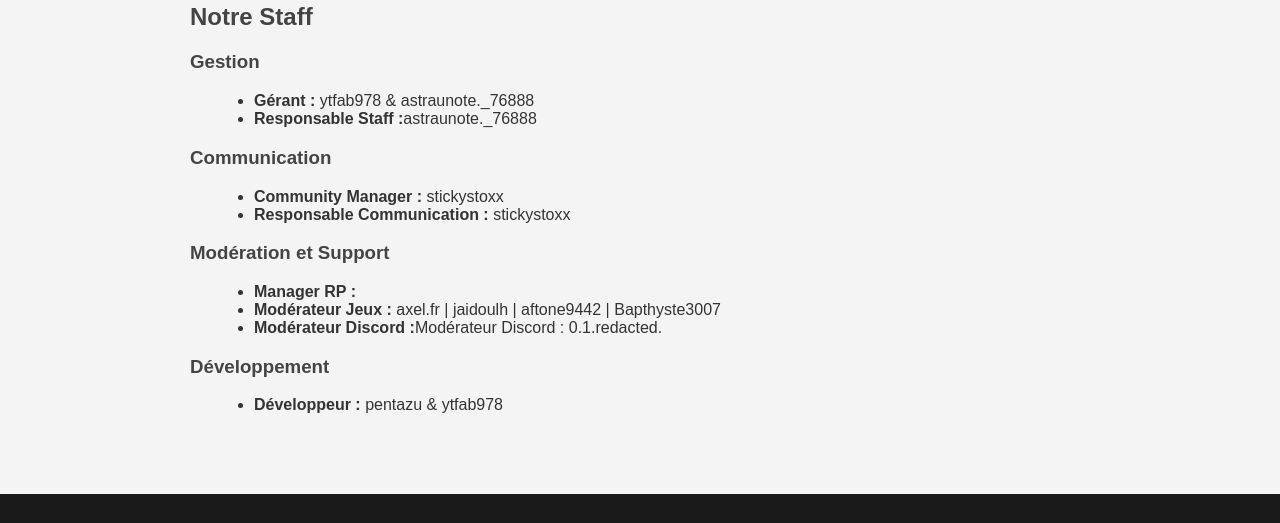
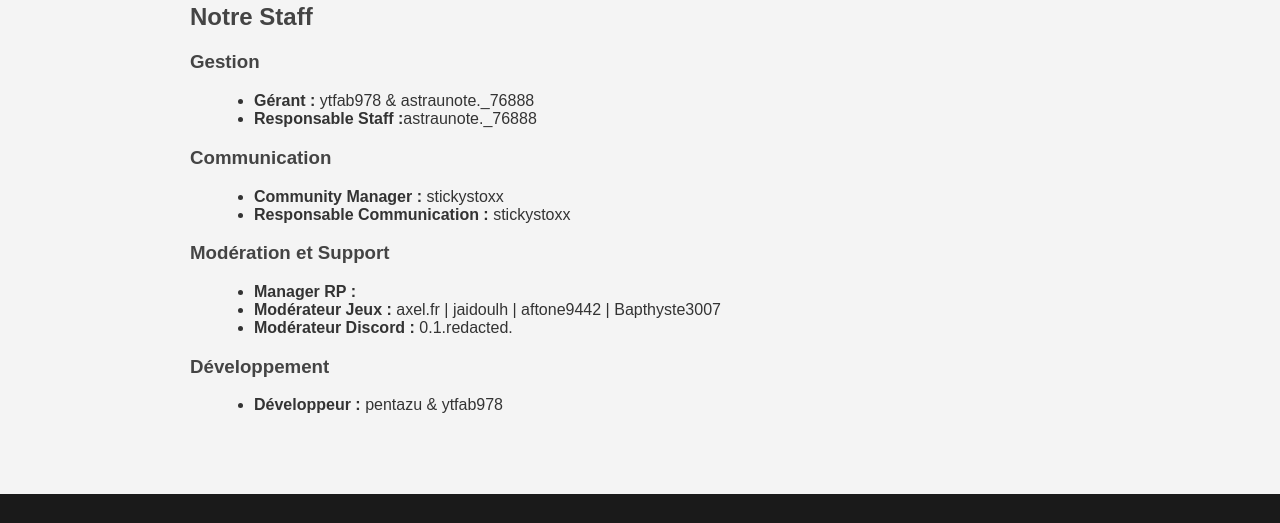
Before and after one commit to Fab978/portfolioFRP, a plain HTML site: page index.html in a window 1280 px wide. Shown: the part 1523-2046 px from the top of the page. Drawn offline with Linux system fonts and the light colour scheme.

Commit message:
Update index.html

```diff
--- a/index.html
+++ b/index.html
@@ -61,7 +61,7 @@
       <ul>
         <li><strong>Manager RP :</strong> </li>
         <li><strong>Modérateur Jeux :</strong> axel.fr  |  jaidoulh  |  aftone9442 | Bapthyste3007 </li>
-        <li><strong>Modérateur Discord :</strong>Modérateur Discord : 0.1.redacted.</li>
+        <li><strong>Modérateur Discord :</strong> 0.1.redacted.</li>
       </ul>
       <h3>Développement</h3>
       <ul>
```
